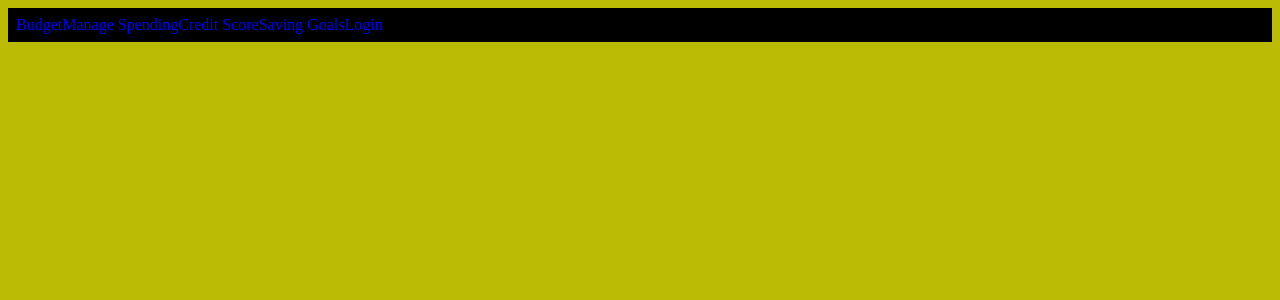
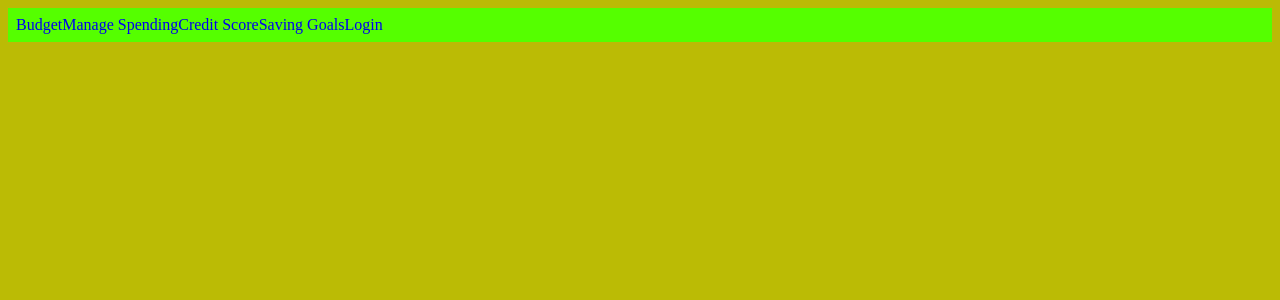
Before and after one commit to KaceyStarr/Inclusive-Financial-Accessibility, a Flask app: template templates/index.html in a window 1280 px wide. Shown: the top 300 px of the page. Run offline with Flask 3, Linux system fonts and the light colour scheme; the template is opened without the code that fills it, so the values that code supplies are empty; parts of the project's set-up code (start-up, migrations or seed data) failed here and were passed over.

Commit message:
new color

```diff
--- a/static/style.css
+++ b/static/style.css
@@ -9,7 +9,7 @@ ul {
     margin: 0;
     padding: 0;
     overflow: hidden;
-    background-color: #333;
+    background-color: #00ff08;
   }
 
   li {
@@ -32,7 +32,7 @@ ul {
 .block {
     display: block;
     padding: 8px;
-    background-color: black;
+    background-color: rgb(85, 255, 0);
 }
 
 #budget {
```
